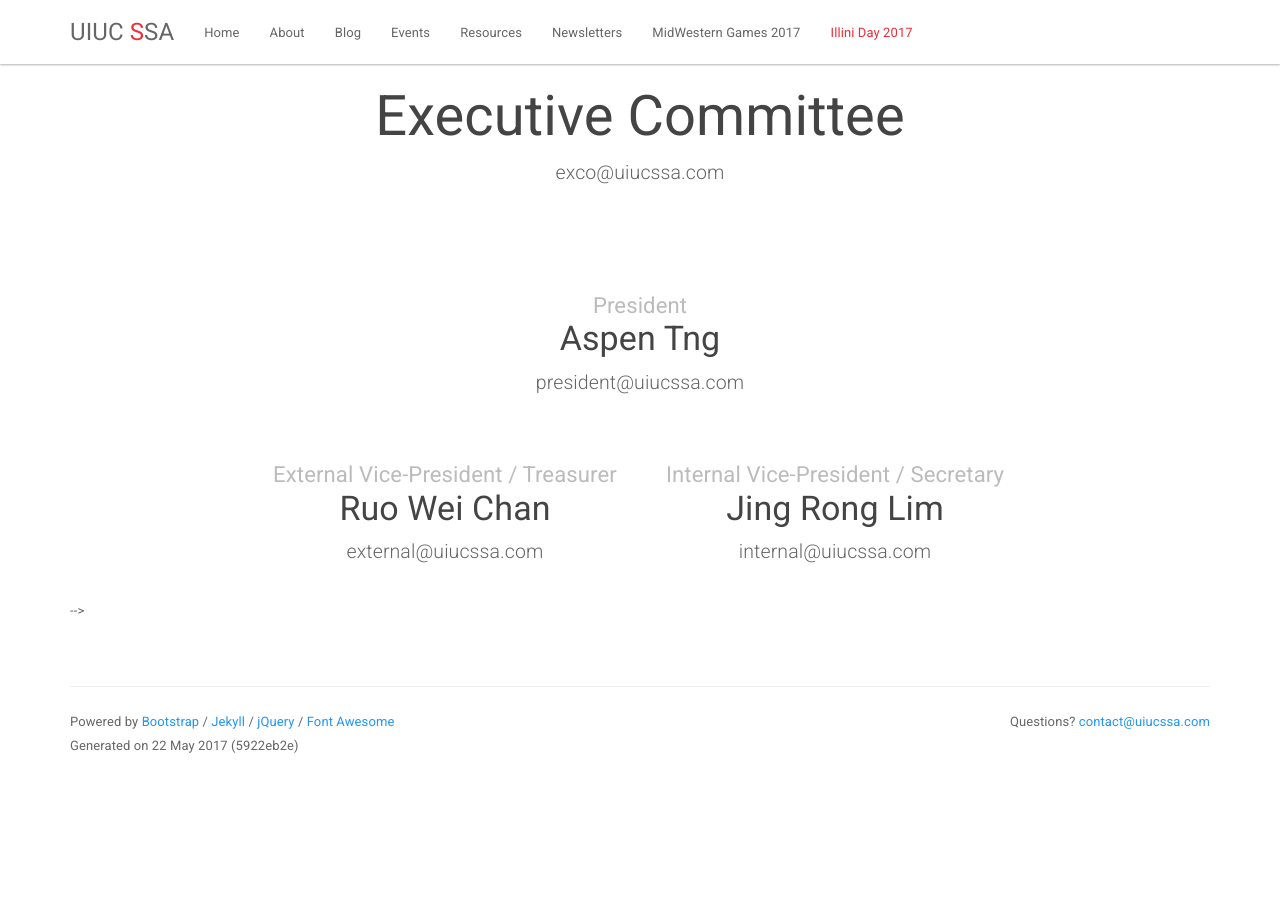
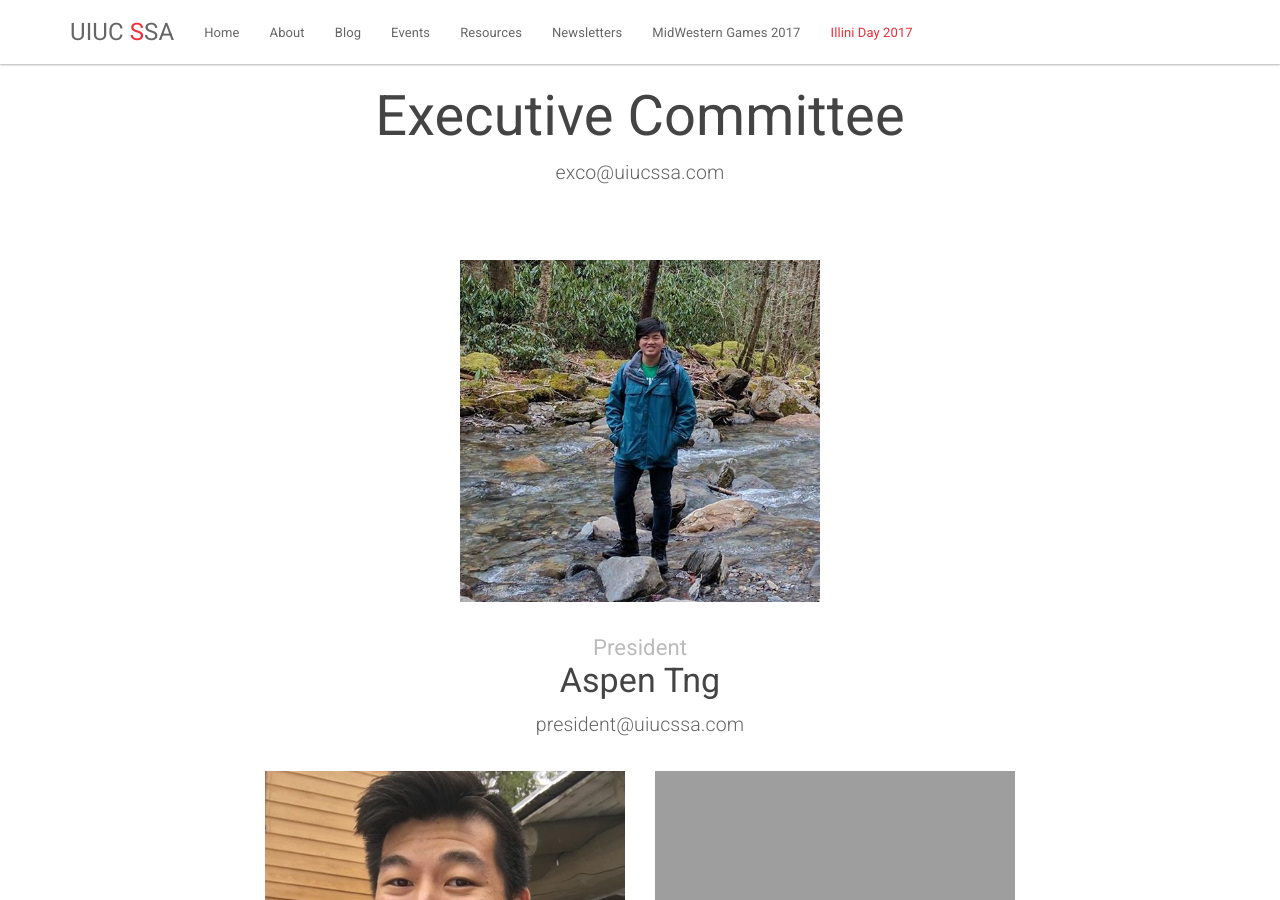
Before and after one commit to uiucssa/uiucssa.github.io, a Jekyll site: the page built from about.html, in a window 1280 px wide and 900 px high, scrolled down 968 px. Built offline with Jekyll 4.4.1, drawn with Linux system fonts in a browser that asks for light colours; before the commit the page ends 1746 px from its top, so only the background shows below that.

Commit message:
change photos

```diff
--- a/about.html
+++ b/about.html
@@ -94,7 +94,7 @@
 
 <div class="row">
     <div class="col-md-4 col-md-offset-4" style="padding-bottom: 10px;">
-<!--         <img src="{{ site.url }}/img/exco/nicky.jpg" class="img-responsive center-block"> -->
+        <img src="{{ site.url }}/img/exco/aspen.jpg" class="img-responsive center-block">
         <h3 class="text-center">
             <small>President</small><br>
             Aspen Tng
@@ -105,7 +105,7 @@
 
 <div class="row">
     <div class="col-md-4 col-md-offset-2" style="padding-bottom: 10px;">
-<!--         <img src="{{ site.url }}/img/exco/rachael.jpeg" class="img-responsive center-block"> -->
+        <img src="{{ site.url }}/img/exco/ruowei.jpg" class="img-responsive center-block">
         <h3 class="text-center">
             <small>External Vice-President / Treasurer</small><br>
             Ruo Wei Chan
@@ -113,7 +113,7 @@
         <p class="lead text-center">external@uiucssa.com</p>
     </div>
     <div class="col-md-4" style="padding-bottom: 10px;">
-<!--         <img src="{{ site.url }}/img/exco/shaohao.jpg" class="img-responsive center-block"> -->
+        <img src="{{ site.url }}/img/exco/jingrong.png" class="img-responsive center-block">
         <h3 class="text-center">
             <small>Internal Vice-President / Secretary</small><br>
             Jing Rong Lim
```
